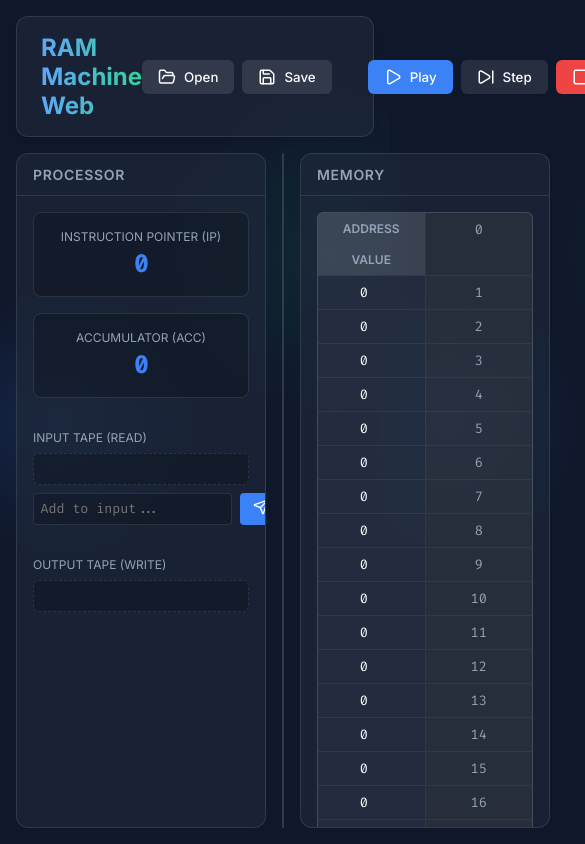
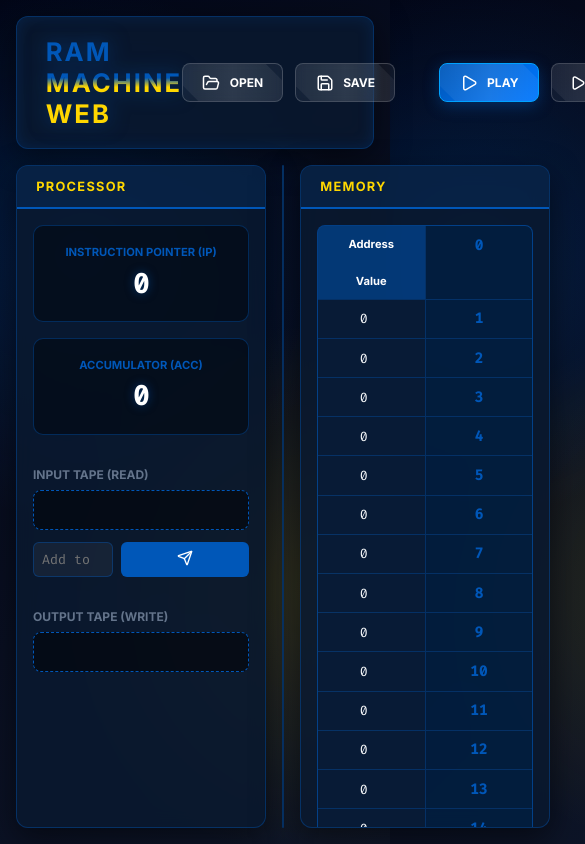
Before and after one commit to M1szS/premium-projekt, a React (Vite) app: page / in a window 390 px wide. Shown: the top 844 px of the page, 585 px wide, since content can reach past the window. Built offline with nearby package versions, Linux system fonts and the light colour scheme.

Commit message:
style: update main.scss for improved aesthetics and responsiveness

```diff
--- a/src/styles/main.scss
+++ b/src/styles/main.scss
@@ -1,25 +1,32 @@
+/* --- KONFIGURACJA I ZMIENNE: UKRAINIAN CYBER-TECH DELUXE --- */
 @import url('https://fonts.googleapis.com/css2?family=Inter:wght@300;400;500;600;700&family=Fira+Code:wght@400;500&display=swap');
 
 :root {
-  --bg-color: #0f172a;
-  --panel-bg: rgba(30, 41, 59, 0.7);
-  --panel-border: rgba(255, 255, 255, 0.1);
+  /* Baza: Głęboki Kosmos i Cyber-Błękit */
+  --bg-color: #020617;
+  --panel-bg: rgba(10, 25, 47, 0.85);
+  --panel-border: rgba(0, 87, 184, 0.4);
   --text-main: #f8fafc;
-  --text-muted: #94a3b8;
-  --accent-color: #3b82f6;
-  --accent-hover: #2563eb;
+  --text-muted: #64748b;
+
+  /* Barwy Narodowe & Statusy */
+  --ua-blue: #0057b8;
+  --ua-gold: #ffd700;
+  --accent-color: #ffd700;
+  --accent-hover: #ffea00;
   --success-color: #10b981;
   --error-color: #ef4444;
   --warning-color: #f59e0b;
-  --highlight-bg: rgba(59, 130, 246, 0.15);
+  --highlight-bg: rgba(255, 215, 0, 0.15);
 
+  /* Typografia i Styl */
   --font-main: 'Inter', sans-serif;
   --font-mono: 'Fira Code', monospace;
-
   --radius: 12px;
-  --transition: all 0.2s ease-in-out;
+  --transition: all 0.25s cubic-bezier(0.4, 0, 0.2, 1);
 }
 
+/* --- RESET I BAZA --- */
 * {
   box-sizing: border-box;
   margin: 0;
@@ -30,13 +37,16 @@ body {
   font-family: var(--font-main);
   background-color: var(--bg-color);
   color: var(--text-main);
+  /* Epickie tło z poświatą wolności */
   background-image:
-    radial-gradient(circle at 15% 50%, rgba(59, 130, 246, 0.15), transparent 25%),
-    radial-gradient(circle at 85% 30%, rgba(16, 185, 129, 0.1), transparent 25%);
+    radial-gradient(circle at 20% 30%, rgba(0, 87, 184, 0.25), transparent 40%),
+    radial-gradient(circle at 80% 70%, rgba(255, 215, 0, 0.15), transparent 40%),
+    linear-gradient(135deg, #020617 0%, #0f172a 100%);
   min-height: 100vh;
   overflow-x: hidden;
 }
 
+/* --- LAYOUT GŁÓWNY --- */
 .app-container {
   display: flex;
   flex-direction: column;
@@ -49,67 +59,95 @@ body {
   display: flex;
   justify-content: space-between;
   align-items: center;
-  padding: 1rem 1.5rem;
+  padding: 1.2rem 1.8rem;
   background: var(--panel-bg);
   border: 1px solid var(--panel-border);
   border-radius: var(--radius);
-  backdrop-filter: blur(10px);
-  box-shadow: 0 4px 6px -1px rgba(0, 0, 0, 0.1), 0 2px 4px -1px rgba(0, 0, 0, 0.06);
+  backdrop-filter: blur(15px);
+  box-shadow: 0 8px 32px rgba(0, 0, 0, 0.5), inset 0 0 15px rgba(0, 87, 184, 0.2);
 
   h1 {
-    font-size: 1.5rem;
-    font-weight: 700;
-    background: linear-gradient(to right, #60a5fa, #34d399);
+    font-size: 1.6rem;
+    font-weight: 800;
+    letter-spacing: 2px;
+    text-transform: uppercase;
+    background: linear-gradient(to bottom, #0057b8 45%, #ffd700 55%);
     -webkit-background-clip: text;
     -webkit-text-fill-color: transparent;
+    filter: drop-shadow(0 0 10px rgba(0, 87, 184, 0.5));
   }
 }
 
+/* --- NIESAMOWITE PRZYCISKI --- */
 .controls {
   display: flex;
-  gap: 0.5rem;
+  gap: 0.75rem;
 
   button {
     display: flex;
     align-items: center;
-    gap: 0.5rem;
-    padding: 0.5rem 1rem;
-    border: none;
-    border-radius: 6px;
+    gap: 0.6rem;
+    padding: 0.6rem 1.2rem;
+    border: 1px solid rgba(255, 255, 255, 0.1);
+    border-radius: 8px;
     font-family: var(--font-main);
-    font-weight: 500;
+    font-weight: 700;
+    text-transform: uppercase;
+    font-size: 0.75rem;
     cursor: pointer;
     transition: var(--transition);
     color: white;
+    position: relative;
+    overflow: hidden;
+    backdrop-filter: blur(5px);
+
+    /* Efekt błysku na przycisku */
+    &::after {
+      content: '';
+      position: absolute;
+      top: -50%;
+      left: -50%;
+      width: 200%;
+      height: 200%;
+      background: linear-gradient(45deg, transparent, rgba(255,255,255,0.1), transparent);
+      transform: rotate(45deg);
+      transition: 0.5s;
+    }
+
+    &:hover::after { left: 100%; }
 
     &.primary {
-      background: var(--accent-color);
-      &:hover { background: var(--accent-hover); }
+      background: linear-gradient(135deg, var(--ua-blue), #0077ff);
+      border-color: #00a2ff;
+      box-shadow: 0 4px 15px rgba(0, 87, 184, 0.4);
+      &:hover { background: #0077ff; transform: scale(1.05); box-shadow: 0 0 20px rgba(0, 162, 255, 0.6); }
     }
 
     &.success {
-      background: var(--success-color);
-      &:hover { filter: brightness(1.1); }
+      background: linear-gradient(135deg, #10b981, #059669);
+      &:hover { filter: brightness(1.2); transform: scale(1.05); box-shadow: 0 0 20px rgba(16, 185, 129, 0.5); }
     }
 
     &.warning {
-      background: var(--warning-color);
-      &:hover { filter: brightness(1.1); }
+      background: linear-gradient(135deg, var(--warning-color), #d97706);
+      &:hover { filter: brightness(1.1); transform: scale(1.05); }
     }
 
     &.error {
-      background: var(--error-color);
-      &:hover { filter: brightness(1.1); }
+      background: linear-gradient(135deg, var(--error-color), #b91c1c);
+      &:hover { filter: brightness(1.1); transform: scale(1.05); }
     }
 
     &.secondary {
-      background: rgba(255,255,255,0.1);
-      &:hover { background: rgba(255,255,255,0.2); }
+      background: rgba(255,255,255,0.05);
+      border: 1px solid rgba(255,255,255,0.2);
+      &:hover { background: rgba(255,255,255,0.15); border-color: white; }
     }
 
     &:disabled {
-      opacity: 0.5;
+      opacity: 0.4;
       cursor: not-allowed;
+      transform: none !important;
     }
   }
 }
@@ -122,6 +160,7 @@ body {
   min-height: 0;
 }
 
+/* --- PANEL --- */
 .panel {
   background: var(--panel-bg);
   border: 1px solid var(--panel-border);
@@ -130,15 +169,17 @@ body {
   display: flex;
   flex-direction: column;
   overflow: hidden;
+  box-shadow: 0 10px 30px rgba(0, 0, 0, 0.5);
 
   .panel-header {
-    padding: 0.75rem 1rem;
-    border-bottom: 1px solid var(--panel-border);
-    font-weight: 600;
-    font-size: 0.875rem;
-    letter-spacing: 0.05em;
+    padding: 0.8rem 1.2rem;
+    border-bottom: 2px solid var(--ua-blue);
+    font-weight: 700;
+    font-size: 0.8rem;
+    letter-spacing: 0.1em;
     text-transform: uppercase;
-    color: var(--text-muted);
+    color: var(--ua-gold);
+    background: rgba(0, 87, 184, 0.15);
   }
 
   .panel-body {
@@ -146,50 +187,48 @@ body {
     overflow-y: auto;
     padding: 1rem;
 
-    /* Scrollbar styling */
-    &::-webkit-scrollbar {
-      width: 6px;
-    }
-    &::-webkit-scrollbar-track {
-      background: transparent;
-    }
+    &::-webkit-scrollbar { width: 6px; }
+    &::-webkit-scrollbar-track { background: transparent; }
     &::-webkit-scrollbar-thumb {
-      background: rgba(255, 255, 255, 0.2);
+      background: var(--ua-blue);
       border-radius: 3px;
     }
   }
 }
 
-/* Processor View */
+/* --- PROCESSOR VIEW --- */
 .processor-state {
   display: flex;
   flex-direction: column;
   gap: 1rem;
 
   .register {
-    background: rgba(0,0,0,0.2);
+    background: rgba(0, 0, 0, 0.4);
     border: 1px solid var(--panel-border);
-    border-radius: 8px;
-    padding: 1rem;
+    border-radius: 10px;
+    padding: 1.2rem;
     text-align: center;
     transition: var(--transition);
 
     &.flash {
       background: var(--highlight-bg);
-      border-color: var(--accent-color);
+      border-color: var(--ua-gold);
+      box-shadow: inset 0 0 15px rgba(255, 215, 0, 0.2);
     }
 
     .label {
-      font-size: 0.75rem;
-      color: var(--text-muted);
-      margin-bottom: 0.25rem;
+      font-size: 0.7rem;
+      color: var(--ua-blue);
+      margin-bottom: 0.4rem;
       text-transform: uppercase;
+      font-weight: 800;
     }
     .value {
       font-family: var(--font-mono);
-      font-size: 1.5rem;
-      font-weight: 600;
-      color: var(--accent-color);
+      font-size: 1.7rem;
+      font-weight: 700;
+      color: #fff;
+      text-shadow: 0 0 10px rgba(0, 87, 184, 0.5);
     }
   }
 
@@ -200,87 +239,89 @@ body {
       color: var(--text-muted);
       margin-bottom: 0.5rem;
       text-transform: uppercase;
+      font-weight: 700;
     }
     .tape {
       display: flex;
       flex-wrap: wrap;
-      gap: 0.25rem;
-      min-height: 2rem;
-      padding: 0.5rem;
-      background: rgba(0,0,0,0.2);
-      border-radius: 6px;
-      border: 1px dashed var(--panel-border);
+      gap: 0.3rem;
+      min-height: 2.5rem;
+      padding: 0.6rem;
+      background: rgba(0, 0, 0, 0.5);
+      border-radius: 8px;
+      border: 1px dashed var(--ua-blue);
 
       .tape-item {
-        background: var(--panel-border);
-        padding: 0.1rem 0.4rem;
+        background: var(--ua-blue);
+        color: white;
+        padding: 0.2rem 0.5rem;
         border-radius: 4px;
         font-family: var(--font-mono);
-        font-size: 0.8rem;
+        font-size: 0.85rem;
+        font-weight: 600;
+        box-shadow: 0 2px 4px rgba(0,0,0,0.3);
       }
     }
 
     .tape-input-wrapper {
       display: flex;
       gap: 0.5rem;
-      margin-top: 0.5rem;
+      margin-top: 0.8rem;
 
       input {
-        flex: 1;
-        background: rgba(0,0,0,0.2);
+        width: 80px;
+        background: rgba(255, 255, 255, 0.05);
         border: 1px solid var(--panel-border);
         color: white;
-        padding: 0.4rem;
-        border-radius: 4px;
+        padding: 0.5rem;
+        border-radius: 6px;
         font-family: var(--font-mono);
+        text-align: center;
+        &:focus { outline: none; border-color: var(--ua-gold); background: rgba(0, 87, 184, 0.1); }
       }
       button {
-        background: var(--accent-color);
+        flex: 1;
+        background: var(--ua-blue);
         color: white;
         border: none;
-        padding: 0.4rem 0.8rem;
-        border-radius: 4px;
+        padding: 0.5rem;
+        border-radius: 6px;
         cursor: pointer;
+        font-weight: 700;
+        &:hover { background: #0077ff; }
       }
     }
   }
 }
 
-/* Program Editor */
+/* --- PROGRAM EDITOR --- */
 .editor-grid {
   display: grid;
   grid-template-columns: 40px 100px 100px 1fr;
   gap: 1px;
   background: var(--panel-border);
   border: 1px solid var(--panel-border);
-  border-radius: 6px;
+  border-radius: 8px;
   overflow: hidden;
 
   .grid-header {
-    background: rgba(255,255,255,0.05);
-    padding: 0.5rem;
-    font-size: 0.75rem;
-    color: var(--text-muted);
-    font-weight: 600;
+    background: rgba(0, 87, 184, 0.2);
+    padding: 0.7rem;
+    font-size: 0.7rem;
+    color: var(--ua-gold);
+    font-weight: 800;
     text-transform: uppercase;
     text-align: center;
   }
 
   .grid-row {
     display: contents;
-
-    &:hover .grid-cell {
-      background: rgba(255,255,255,0.03);
-    }
-
-    &.active .grid-cell {
-      background: var(--highlight-bg);
-    }
+    &:hover .grid-cell { background: rgba(0, 87, 184, 0.1); }
+    &.active .grid-cell { background: rgba(255, 215, 0, 0.1); border-bottom: 1px solid var(--ua-gold); }
   }
 
   .grid-cell {
     background: var(--panel-bg);
-    padding: 0;
     display: flex;
 
     &.ln {
@@ -288,8 +329,9 @@ body {
       align-items: center;
       font-family: var(--font-mono);
       font-size: 0.8rem;
-      color: var(--text-muted);
-      background: rgba(0,0,0,0.2);
+      color: var(--ua-blue);
+      background: rgba(0,0,0,0.4);
+      font-weight: 700;
     }
 
     input {
@@ -297,37 +339,25 @@ body {
       background: transparent;
       border: none;
       color: var(--text-main);
-      padding: 0.4rem 0.5rem;
+      padding: 0.6rem;
       font-family: var(--font-mono);
-      font-size: 0.9rem;
+      font-size: 0.95rem;
       outline: none;
-
-      &:focus {
-        background: rgba(255,255,255,0.05);
-      }
+      &:focus { background: rgba(255,255,255,0.05); }
     }
 
     select.instr-select {
       width: 100%;
       background: transparent;
       border: none;
-      color: var(--accent-color);
-      padding: 0.4rem 0.5rem;
+      color: var(--ua-gold);
+      padding: 0.6rem;
       font-family: var(--font-mono);
-      font-size: 0.85rem;
-      font-weight: 600;
-      outline: none;
+      font-size: 0.9rem;
+      font-weight: 700;
       cursor: pointer;
       appearance: none;
-
-      option {
-        background: var(--bg-color);
-        color: white;
-      }
-
-      &:focus {
-        background: rgba(255,255,255,0.05);
-      }
+      option { background: #020617; color: white; }
     }
   }
 }
@@ -338,58 +368,57 @@ body {
   margin-top: 1rem;
 
   button {
-    padding: 0.4rem 0.8rem;
-    background: rgba(255,255,255,0.1);
-    border: none;
-    border-radius: 4px;
+    padding: 0.5rem 1rem;
+    background: rgba(255, 255, 255, 0.05);
+    border: 1px solid rgba(255, 255, 255, 0.1);
+    border-radius: 6px;
     color: white;
     cursor: pointer;
     font-size: 0.8rem;
-
-    &:hover { background: rgba(255,255,255,0.2); }
+    font-weight: 600;
+    &:hover { background: var(--ua-blue); border-color: #00a2ff; }
   }
 }
 
-/* Memory Grid */
+/* --- MEMORY GRID --- */
 .memory-grid {
   display: grid;
   grid-template-columns: 1fr 1fr;
   gap: 1px;
   background: var(--panel-border);
   border: 1px solid var(--panel-border);
-  border-radius: 6px;
+  border-radius: 8px;
   overflow: hidden;
 
   .mem-header {
-    background: rgba(255,255,255,0.05);
-    padding: 0.5rem;
-    font-size: 0.75rem;
-    color: var(--text-muted);
-    font-weight: 600;
+    background: rgba(0, 87, 184, 0.2);
+    padding: 0.7rem;
+    font-size: 0.7rem;
+    color: #fff;
+    font-weight: 800;
     text-align: center;
-    text-transform: uppercase;
   }
 
   .mem-row {
     display: contents;
-
     &.flash .mem-cell {
-      background: rgba(16, 185, 129, 0.2);
-      color: #34d399;
+      background: var(--ua-gold);
+      color: #000;
+      font-weight: 800;
     }
   }
 
   .mem-cell {
     background: var(--panel-bg);
-    padding: 0.5rem;
+    padding: 0.6rem;
     text-align: center;
     font-family: var(--font-mono);
-    font-size: 0.85rem;
-    transition: var(--transition);
+    font-size: 0.9rem;
 
     &.addr {
-      background: rgba(0,0,0,0.2);
-      color: var(--text-muted);
+      background: rgba(0,0,0,0.4);
+      color: var(--ua-blue);
+      font-weight: 700;
     }
 
     input {
@@ -399,25 +428,22 @@ body {
       color: inherit;
       text-align: center;
       font-family: inherit;
-      font-size: inherit;
       outline: none;
-
-      &:focus {
-        background: rgba(255,255,255,0.05);
-        border-radius: 2px;
-      }
     }
   }
 }
 
+/* --- ERROR BANNER --- */
 .error-banner {
-  background: rgba(239, 68, 68, 0.2);
+  background: rgba(239, 68, 68, 0.15);
   border: 1px solid var(--error-color);
   color: #fca5a5;
-  padding: 0.75rem;
-  border-radius: 6px;
+  padding: 1rem;
+  border-radius: 8px;
   margin-bottom: 1rem;
   display: flex;
   align-items: center;
-  gap: 0.5rem;
+  gap: 0.8rem;
+  box-shadow: 0 0 20px rgba(239, 68, 68, 0.2);
+  font-weight: 600;
 }
```
